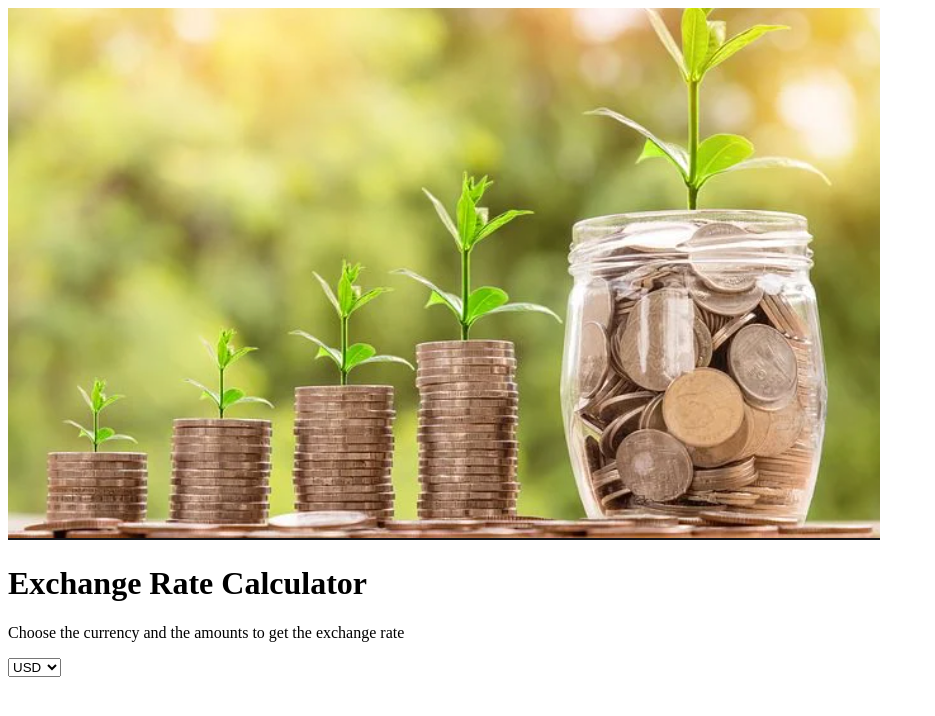
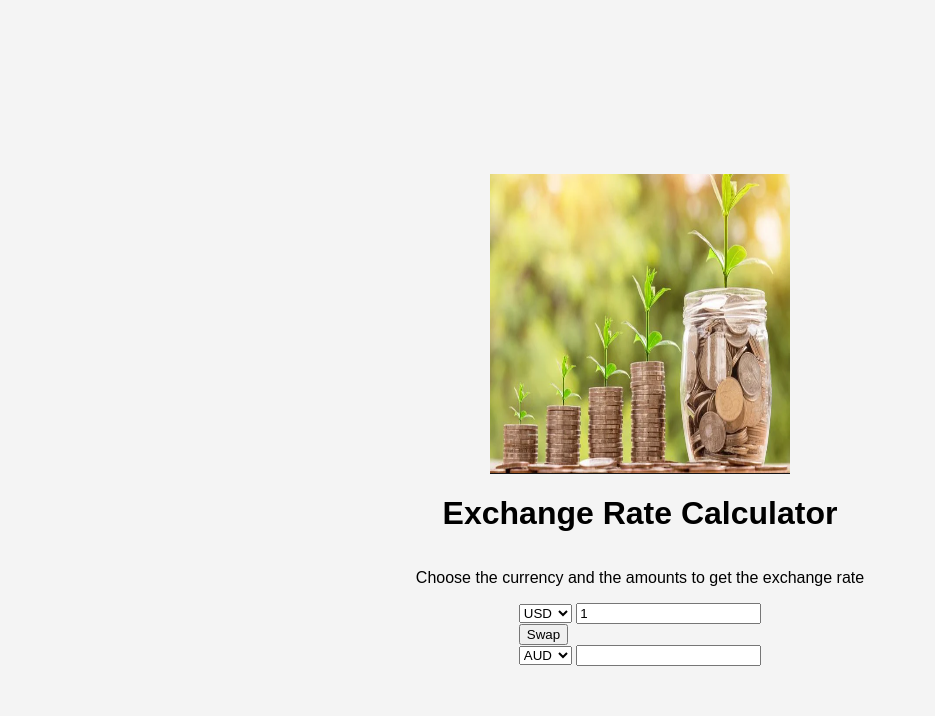
Before and after one commit to AhmedBule/exchange-rate-calculator-, a plain HTML site: page index.html in a window 1280 px wide. Shown: the whole page, without its empty margins (0-935 px from the left). Drawn offline with Linux system fonts and the light colour scheme.

Commit message:
styled the body of the page

```diff
--- a/index.html
+++ b/index.html
@@ -9,7 +9,7 @@
 </head>
 
 <body>
-    <img src="images/money.png" alt="" class="money-img">
+    <img src="images/money.png" alt="" class="money-img" height="300" width="300">
     <h1>Exchange Rate Calculator </h1>
     <p>Choose the currency and the amounts to get the exchange rate</p>
     <div class="container">
@@ -67,8 +67,76 @@
                 <option value="UYU">UYU</option>
                 <option value="VND">VND</option>
                 <option value="ZAR">ZAR</option>
+            </select>
+            <input type="number" value="1" id="amount-one">
+        </div>
+        <div class="swap-rate">
+            <button class="btn" id="rate">
+                Swap
+            </button>
+            <div class="rate" id="rate">
 
+            </div>
+        </div>
+
+
+
+        <div class="currency">
+            <select id="currency-two">
+                <option value="AED">AED</option>
+                <option value="ARS">ARS</option>
+                <option value="AUD" selected>AUD</option>
+                <option value="BGN">BGN</option>
+                <option value="BRL">BRL</option>
+                <option value="BSD">BSD</option>
+                <option value="CAD">CAD</option>
+                <option value="CHF">CHF</option>
+                <option value="CLP">CLP</option>
+                <option value="CNY">CNY</option>
+                <option value="COP">COP</option>
+                <option value="CZK">CZK</option>
+                <option value="DKK">DKK</option>
+                <option value="DOP">DOP</option>
+                <option value="EGP">EGP</option>
+                <option value="EUR">EUR</option>
+                <option value="FJD">FJD</option>
+                <option value="GBP">GBP</option>
+                <option value="GTQ">GTQ</option>
+                <option value="HKD">HKD</option>
+                <option value="HRK">HRK</option>
+                <option value="HUF">HUF</option>
+                <option value="IDR">IDR</option>
+                <option value="ILS">ILS</option>
+                <option value="INR">INR</option>
+                <option value="ISK">ISK</option>
+                <option value="JPY">JPY</option>
+                <option value="KRW">KRW</option>
+                <option value="KZT">KZT</option>
+                <option value="MXN">MXN</option>
+                <option value="MYR">MYR</option>
+                <option value="NOK">NOK</option>
+                <option value="NZD">NZD</option>
+                <option value="PAB">PAB</option>
+                <option value="PEN">PEN</option>
+                <option value="PHP">PHP</option>
+                <option value="PKR">PKR</option>
+                <option value="PLN">PLN</option>
+                <option value="PYG">PYG</option>
+                <option value="RON">RON</option>
+                <option value="RUB">RUB</option>
+                <option value="SAR">SAR</option>
+                <option value="SEK">SEK</option>
+                <option value="SGD">SGD</option>
+                <option value="THB">THB</option>
+                <option value="TRY">TRY</option>
+                <option value="TWD">TWD</option>
+                <option value="UAH">UAH</option>
+                <option value="USD">USD</option>
+                <option value="UYU">UYU</option>
+                <option value="VND">VND</option>
+                <option value="ZAR">ZAR</option>
             </select>
+            <input type="number" id="amount-two">
         </div>
     </div>
 
--- a/style.css
+++ b/style.css
@@ -0,0 +1,20 @@
+:root{
+    --primary-color: #5fbaa7;
+
+}
+
+*box-sizing{
+    box-sizing: border-box;
+}
+
+body{
+    background-color: #f4f4f4;
+    font-family: Arial, Helvetica, sans-serif;
+    display: flex;
+    flex-direction: column;
+    align-items: center;
+    justify-content: center;
+    height: 100vh;
+    margin: 0;
+    padding: 20px;
+}
```
